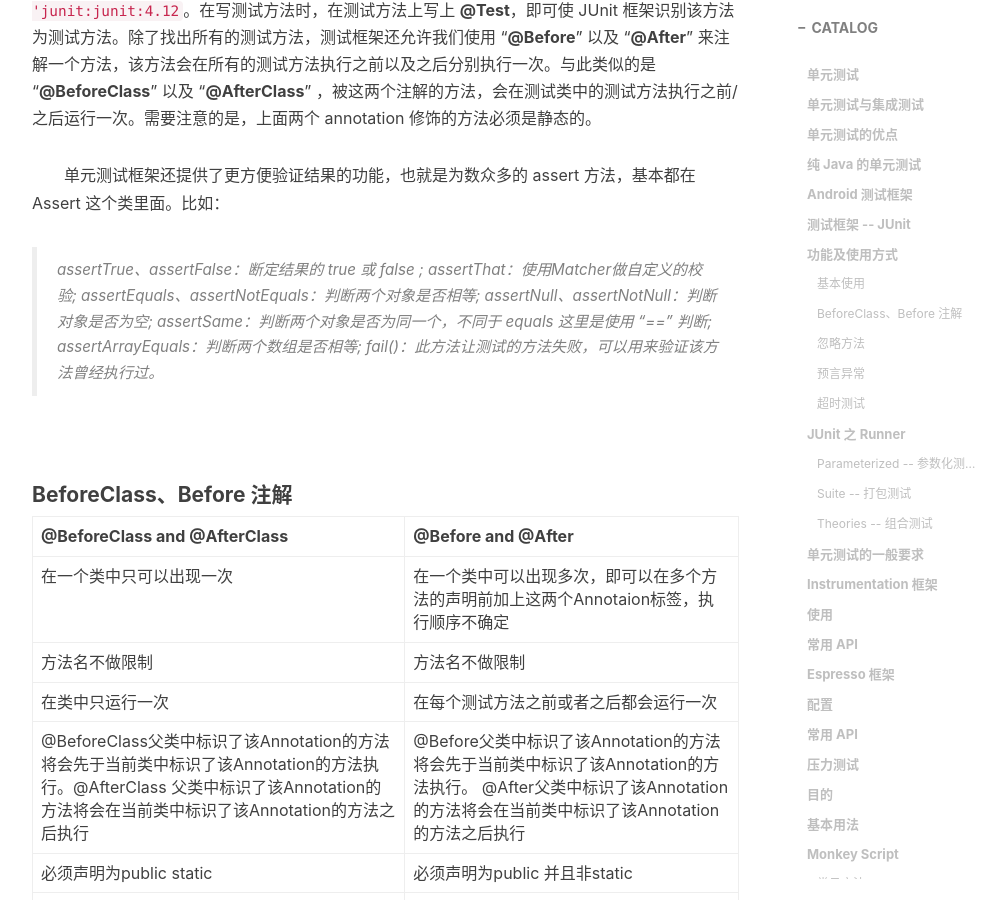
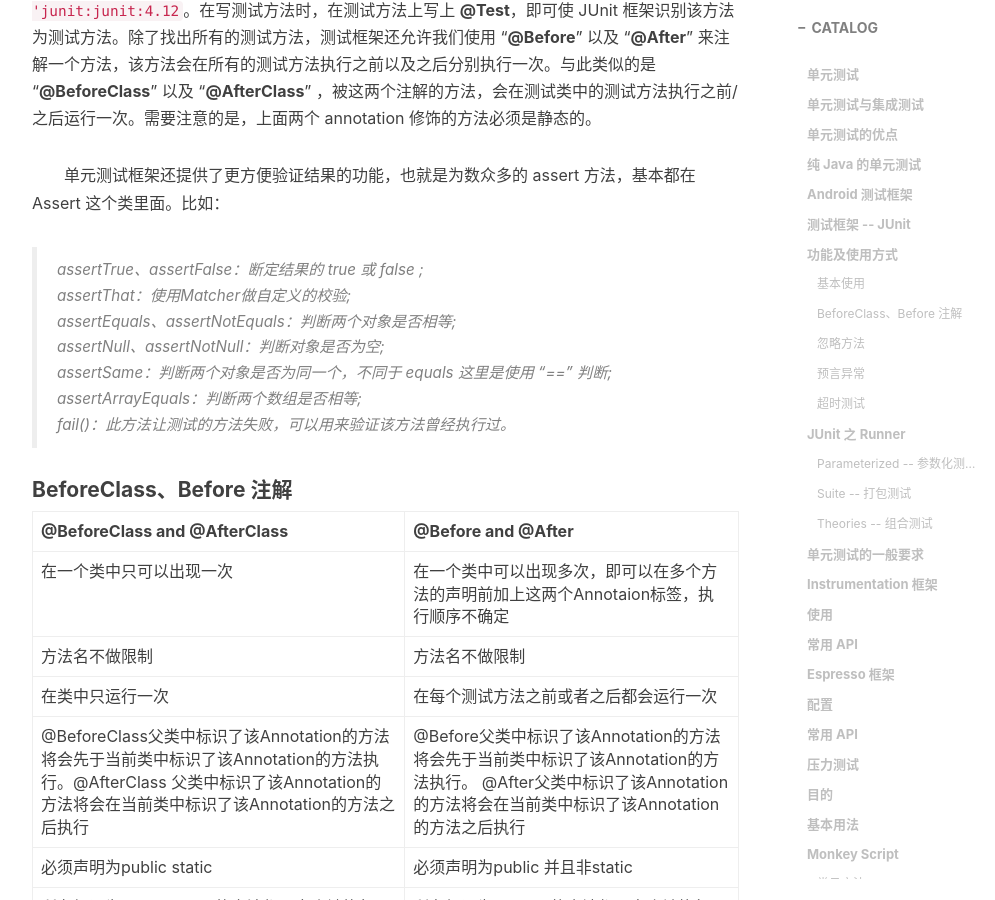
Before and after one commit to zilchzz/zilchzz.github.io, a Jekyll site: the page built from _posts/2017-01-01-Android 中的测试.md, in a window 1280 px wide and 900 px high, scrolled down 2176 px. Shown: the whole window, without its empty margins (233-1228 px from the left). Built offline with Jekyll 4.4.1, drawn with Linux system fonts in a browser that asks for light colours; nearby versions of some CDN libraries; comment, search, counter and statistics services are not loaded; some of the changed text lies outside the part shown.

Commit message:
Update 2017-01-01-Android 中的测试.md

````diff
--- a/_posts/2017-01-01-Android 中的测试.md
+++ b/_posts/2017-01-01-Android 中的测试.md
@@ -48,7 +48,7 @@ tags:
 
   单元测试框架还提供了更方便验证结果的功能，也就是为数众多的 assert 方法，基本都在 Assert 这个类里面。比如：
 
-<blockquote>
+>
   assertTrue、assertFalse：断定结果的 true 或 false ;
   assertThat：使用Matcher做自定义的校验;
   assertEquals、assertNotEquals：判断两个对象是否相等;
@@ -56,9 +56,6 @@ tags:
   assertSame：判断两个对象是否为同一个，不同于 equals 这里是使用 “==” 判断;
   assertArrayEquals：判断两个数组是否相等;
   fail()：此方法让测试的方法失败，可以用来验证该方法曾经执行过。
-</blockquote>
-
-
 
 <h4>BeforeClass、Before 注解</h4>
 <table>
@@ -246,22 +243,18 @@ Jim's age is 20
 
 <h3>常用 API</h3>
   使用 Instrumentation 框架时，绝大多数与 Activity 交互的操作都需要使用 Instrumentation 实例中的方法来执行。首先，我们使用：
-
 <pre><code class="">getInstrumentation()
 </code></pre>
 
 来获得一个 Instrumentation 实例；
-
 <pre><code class="">startActivitySync(Intent intent)
 </code></pre>
 
 此方法使我们可以通过一个 Intent 来启动一个 Activity；
-
 <pre><code class="">runOnMainSync(Runnable runnable)
 </code></pre>
 
 接受一个线程任务，并在 UI 线程执行它。
-
 <pre><code class="">callActivityOnCreate(Activity activity)        //执行参数列表中 activity 实例的 onCreate() 方法
 callActivityOnResume(Activity activity)     //执行参数列表中 activity 实例的 onResume() 方法
 </code></pre>
@@ -269,7 +262,6 @@ callActivityOnResume(Activity activity)     //执行参数列表中 activity 实
 <h2>Espresso 框架</h2>
 <h3>配置</h3>
   1，在 Andorid Studio 中使用 Espresso 框架需要在 build.gradle 中添加依赖：
-
 ```
 androidTestCompile('com.android.support.test.espresso:espresso-core:2.2.2', {
     exclude group: 'com.android.support', module: 'support-annotations'
@@ -277,7 +269,6 @@ androidTestCompile('com.android.support.test.espresso:espresso-core:2.2.2', {
 ```
 
   2，在新建类中，需要定义一个 "<strong>@Rule</strong>" :
-
 ```
 @Rule
 public ActivityTestRule&lt;LoginActivity&gt; mActivityRule = new ActivityTestRule&lt;&gt;(LoginActivity.class);
@@ -391,6 +382,6 @@ DispatchPointer(10,10,1,50,200,1,1,-1,1,1,0,0)
 
 
 <blockquote>
-  本文作者：ZhanZhong</br>
+  本文作者：ZhanZhong
   版权声明：本博客所有文章均采用 <a href="https://creativecommons.org/licenses/by-nc-sa/3.0/">CC BY-NC-SA 3.0</a>  许可协议，如需转载，请注明出处！
 </blockquote>
````
